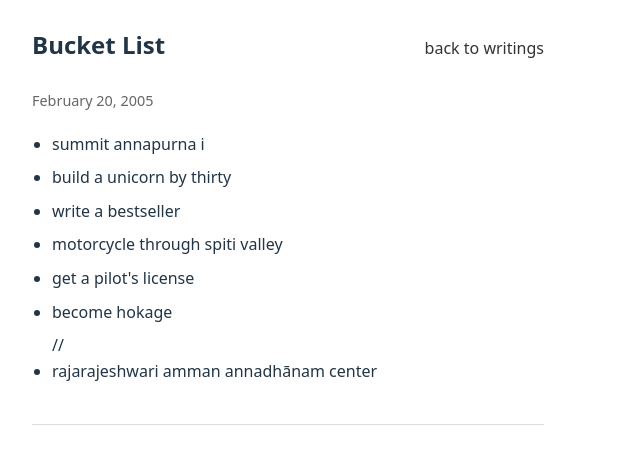
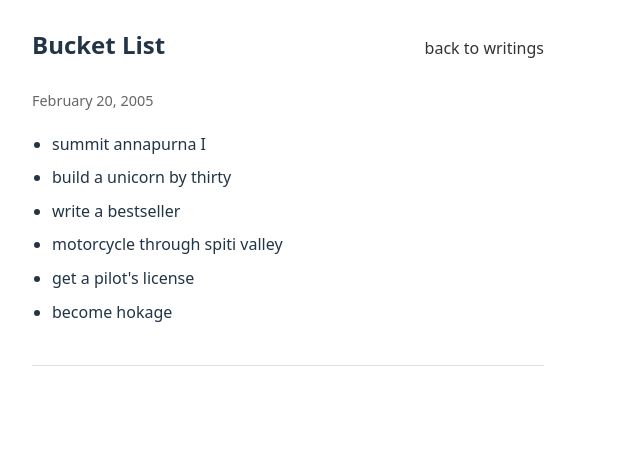
Before and after one commit to SaiNel7/abode, a React (Vite) app: page /blog/bucket-list in a window 1280 px wide. Shown: the top 464 px of the page, without its empty margins (0-640 px from the left). Built offline with nearby package versions, Linux system fonts and the light colour scheme.

Commit message:
blist r2

```diff
--- a/src/articles/bucket-list.js
+++ b/src/articles/bucket-list.js
@@ -5,13 +5,12 @@ export const article = {
   date: "February 20, 2005",
   content: `
     <ul>
-      <li>summit annapurna i</li>
+      <li>summit annapurna I</li>
       <li>build a unicorn by thirty</li>
       <li>write a bestseller</li>
       <li>motorcycle through spiti valley</li>
       <li>get a pilot's license</li>
       <li>become hokage </li>
-      // <li>rajarajeshwari amman annadhānam center</li>
     </ul>
 
   `
```
